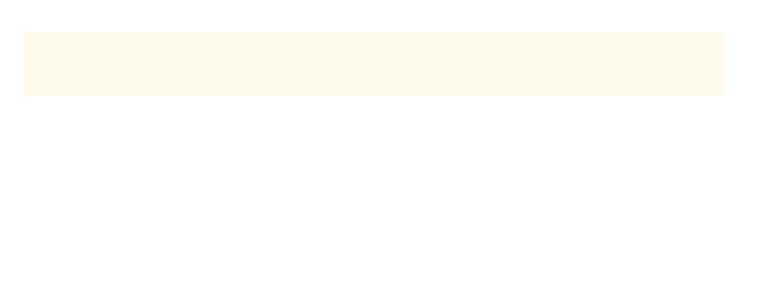
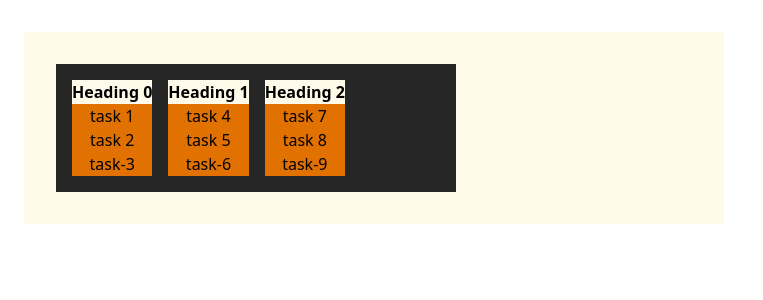
Before and after one commit to ultfsuraj/machine_coding_project_setup, a Next.js app: page / in a window 1280 px wide. Shown: the top 300 px of the page, without its empty margins (0-763 px from the left). Built offline with nearby package versions, Linux system fonts and the light colour scheme.

Commit message:
Drag and Drop

```diff
--- a/src/app/page.tsx
+++ b/src/app/page.tsx
@@ -1,3 +1,9 @@
+import DragDrop from '@/components/DragDrop';
+
 export default function Home() {
-  return <div className="mt-8 ml-6 w-[700px] bg-amber-50 p-8"></div>;
+  return (
+    <div className="mt-8 ml-6 w-[700px] bg-amber-50 p-8">
+      <DragDrop />
+    </div>
+  );
 }
--- /dev/null
+++ b/src/components/DragDrop.tsx
@@ -0,0 +1,70 @@
+'use client';
+
+import { useRef, useState } from 'react';
+
+const tableData = [
+  ['task 1', 'task 2', 'task-3'],
+  ['task 4', 'task 5', 'task-6'],
+  ['task 7', 'task 8', 'task-9'],
+];
+
+const DragDrop = () => {
+  const [data, setData] = useState<string[][]>(tableData);
+  const from = useRef<{ tableIndex: number; itemIndex: number }>(null);
+
+  return (
+    <div className="flex max-w-[400px] flex-col">
+      <div className="flex gap-4 bg-neutral-800 p-4">
+        {data.map((tasks, tableIndex) => (
+          <table
+            key={tableIndex}
+            className="gap-2 text-center"
+            onDrop={(e) => {
+              setData((prev) => {
+                const newData = [...prev];
+                const newTable = tableIndex;
+                if (from.current) {
+                  const { tableIndex: oldTable, itemIndex } = from.current;
+                  newData[newTable] = [...newData[newTable]];
+                  newData[oldTable] = [...newData[oldTable]];
+                  newData[newTable].push(newData[oldTable][itemIndex]);
+                  newData[oldTable].splice(itemIndex, 1);
+                }
+                return newData;
+              });
+            }}
+            onDragOver={(e) => {
+              e.preventDefault();
+            }}
+          >
+            <thead>
+              <tr className="bg-amber-50">
+                <th>
+                  <h2>Heading {tableIndex}</h2>
+                </th>
+              </tr>
+            </thead>
+            <tbody>
+              {tasks.map((data, index) => (
+                <tr
+                  key={index}
+                  className="bg-amber-600"
+                  draggable
+                  onDragStart={(e) => {
+                    from.current = { tableIndex, itemIndex: index };
+                  }}
+                >
+                  <td>{data}</td>
+                </tr>
+              ))}
+            </tbody>
+          </table>
+        ))}
+      </div>
+
+      {/* file upload */}
+    </div>
+  );
+};
+
+export default DragDrop;
--- /dev/null
+++ b/src/components/FileUpload.tsx
@@ -0,0 +1,7 @@
+'use client';
+
+const FileUpload = () => {
+  return <div>FileUpload</div>;
+};
+
+export default FileUpload;
```
